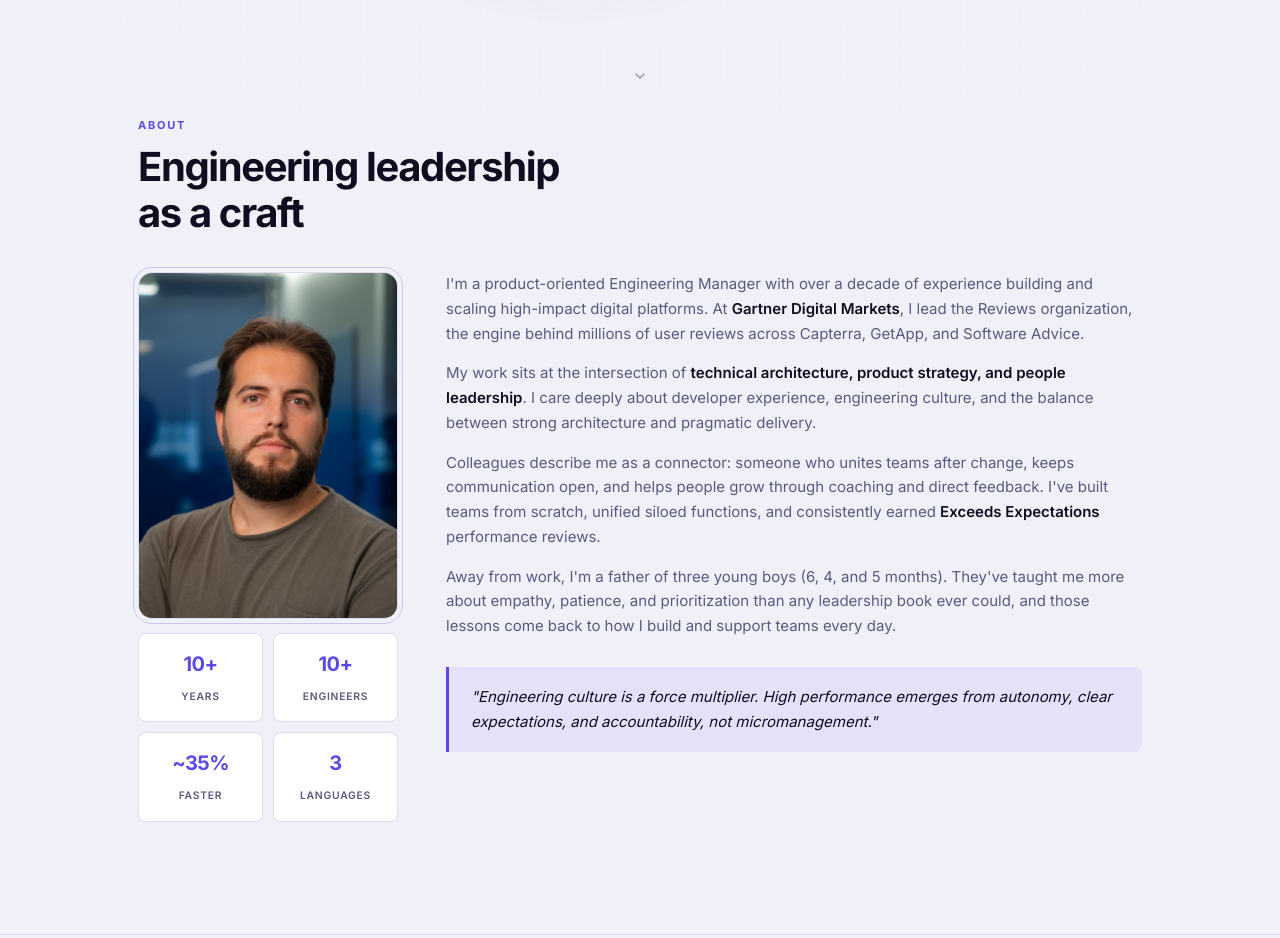
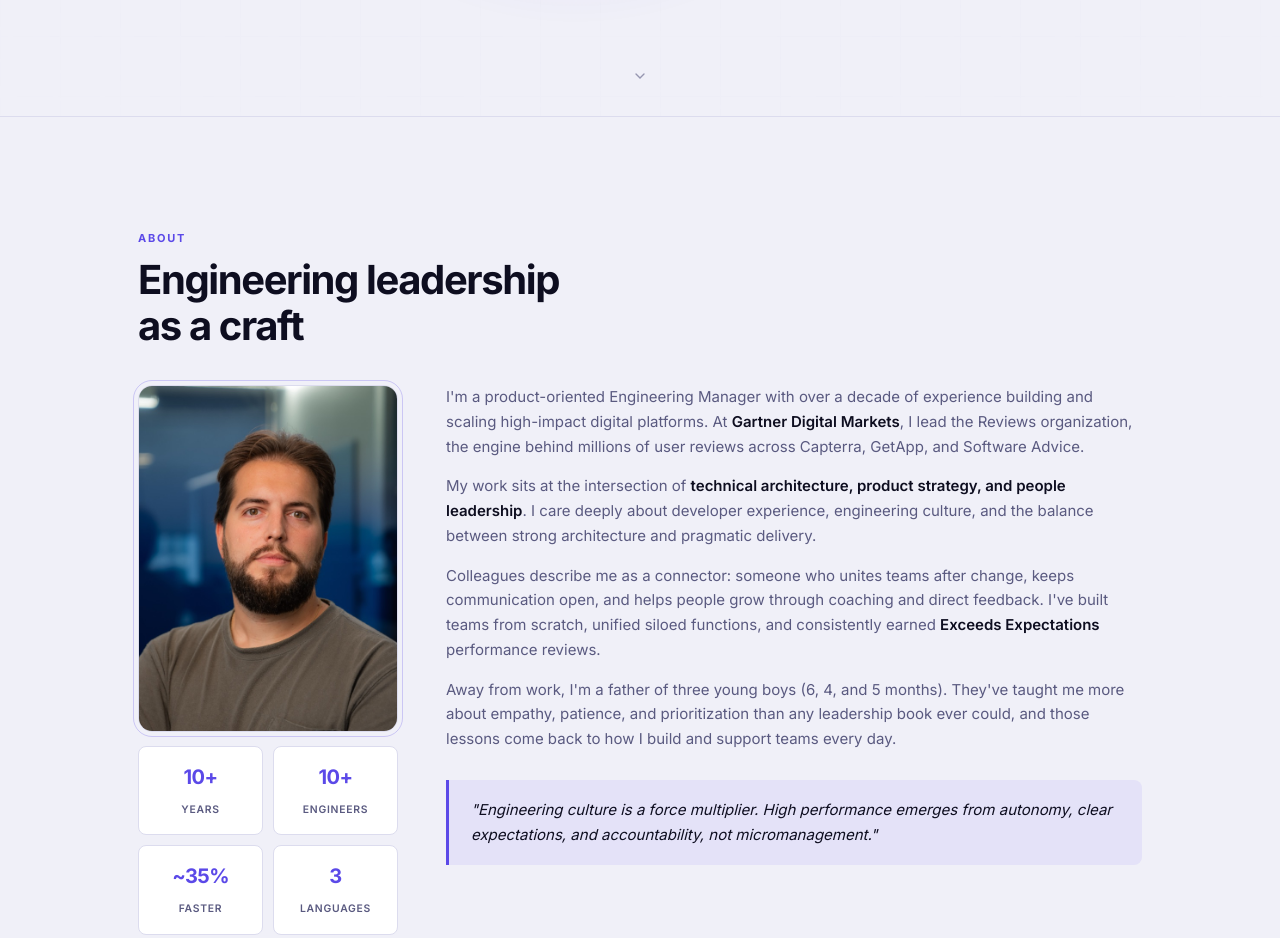
Before and after one commit to ganlub/albertdev.com, a plain HTML site: page index.html in a window 1280 px wide. Shown: the part 684-1622 px from the top of the page. Drawn offline with Linux system fonts and the light colour scheme.

Commit message:
fix: about section scroll offset too close to nav

```diff
--- a/index.html
+++ b/index.html
@@ -407,7 +407,6 @@
     /* ─────────────────────────────────────────────
        About
     ───────────────────────────────────────────── */
-    #about .section-wrap { padding-top: 0; }
 
     .about-grid {
       display: grid;
@@ -869,6 +868,7 @@
 
     <!-- ── About ── -->
     <section id="about">
+      <hr class="divider" />
       <div class="section-wrap">
         <div class="section-label">About</div>
         <h2 class="section-title">Engineering leadership<br>as a craft</h2>
```
